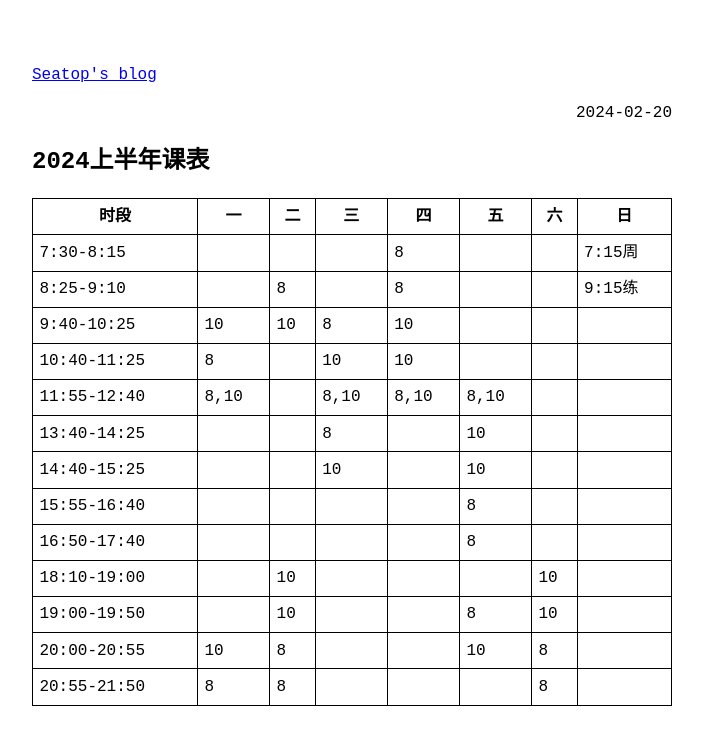
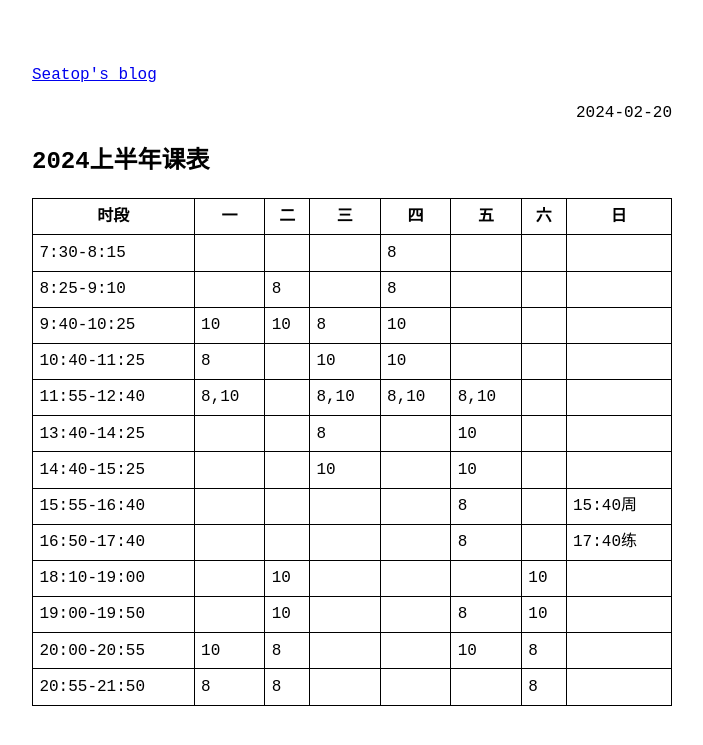
Before and after one commit to seatop/blog, a Jekyll site: the page built from _posts/2024-02-20-2024-上半年-课表.md, in a window 1280 px wide. Shown: the top 745 px of the page, without its empty margins (288-991 px from the left). Built offline with Jekyll 4.4.1, drawn with Linux system fonts in a browser that asks for light colours.

Commit message:
修改课表

```diff
--- a/_posts/2024-02-20-2024-上半年-课表.md
+++ b/_posts/2024-02-20-2024-上半年-课表.md
@@ -3,18 +3,18 @@ layout: post
 title: 2024上半年课表
 ---
 
-| 时段        | 一   | 二   | 三   | 四   | 五   | 六   | 日     |
-| ----------- | ---- | ---- | ---- | ---- | ---- | ---- | ------ |
-| 7:30-8:15   |      |      |      | 8    |      |      | 7:15周 |
-| 8:25-9:10   |      | 8    |      | 8    |      |      | 9:15练 |
-| 9:40-10:25  | 10   | 10   | 8    | 10   |      |      |        |
-| 10:40-11:25 | 8    |      | 10   | 10   |      |      |        |
-| 11:55-12:40 | 8,10 |      | 8,10 | 8,10 | 8,10 |      |        |
-| 13:40-14:25 |      |      | 8    |      | 10   |      |        |
-| 14:40-15:25 |      |      | 10   |      | 10   |      |        |
-| 15:55-16:40 |      |      |      |      | 8    |      |        |
-| 16:50-17:40 |      |      |      |      | 8    |      |        |
-| 18:10-19:00 |      | 10   |      |      |      | 10   |        |
-| 19:00-19:50 |      | 10   |      |      | 8    | 10   |        |
-| 20:00-20:55 | 10   | 8    |      |      | 10   | 8    |        |
-| 20:55-21:50 | 8    | 8    |      |      |      | 8    |        |
+| 时段        | 一   | 二   | 三   | 四   | 五   | 六   | 日      |
+| ----------- | ---- | ---- | ---- | ---- | ---- | ---- | ------- |
+| 7:30-8:15   |      |      |      | 8    |      |      |         |
+| 8:25-9:10   |      | 8    |      | 8    |      |      |         |
+| 9:40-10:25  | 10   | 10   | 8    | 10   |      |      |         |
+| 10:40-11:25 | 8    |      | 10   | 10   |      |      |         |
+| 11:55-12:40 | 8,10 |      | 8,10 | 8,10 | 8,10 |      |         |
+| 13:40-14:25 |      |      | 8    |      | 10   |      |         |
+| 14:40-15:25 |      |      | 10   |      | 10   |      |         |
+| 15:55-16:40 |      |      |      |      | 8    |      | 15:40周 |
+| 16:50-17:40 |      |      |      |      | 8    |      | 17:40练 |
+| 18:10-19:00 |      | 10   |      |      |      | 10   |         |
+| 19:00-19:50 |      | 10   |      |      | 8    | 10   |         |
+| 20:00-20:55 | 10   | 8    |      |      | 10   | 8    |         |
+| 20:55-21:50 | 8    | 8    |      |      |      | 8    |         |
```
Also changed, not shown: 4 other files.
